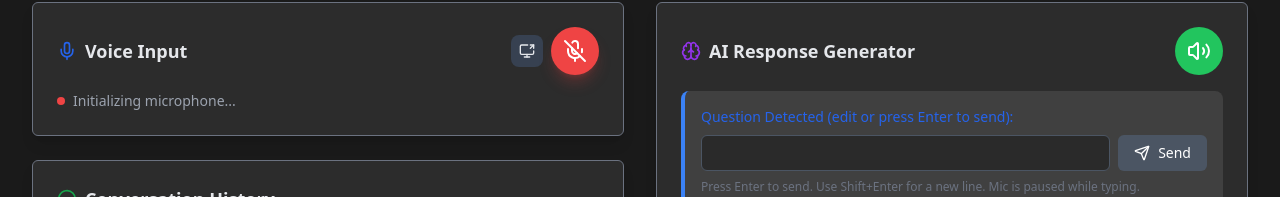
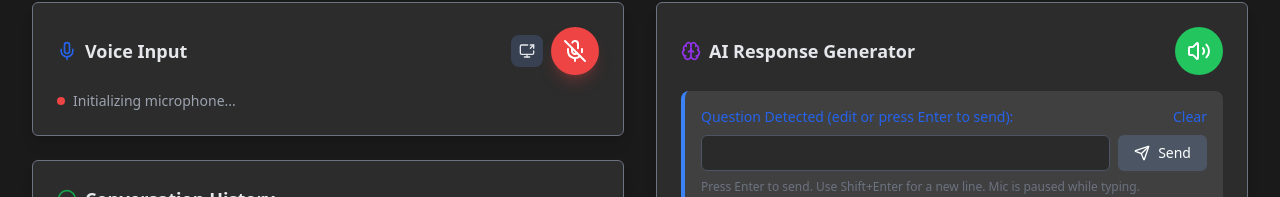
Before and after one commit to siriusblack-7c/Interview-with-chatGPT, a React (Vite) app: page / in a window 1280 px wide. Shown: the part 115-312 px from the top of the page. Built offline with nearby package versions, Linux system fonts and the light colour scheme; no server answers.

Commit message:
v1.12(add type area for question)

```diff
--- a/src/components/ResponseGenerator.tsx
+++ b/src/components/ResponseGenerator.tsx
@@ -126,6 +126,17 @@ export default function ResponseGenerator({
         setTypedQuestion('');
     };
 
+    const clearTypedQuestion = () => {
+        setTypedQuestion('');
+        setTimeout(() => {
+            detectedInputRef.current?.focus();
+            handleFocusInput();
+            autoResizeDetectedInput();
+            stopListening?.();
+            setSystemListening?.(false);
+        }, 0);
+    };
+
     return (
         <div className="bg-[#2c2c2c] rounded-md shadow-lg border border-gray-500 p-6">
             <div className="flex items-center justify-between mb-4">
@@ -151,7 +162,14 @@ export default function ResponseGenerator({
             </div>
 
             <div className="mb-4 p-4 bg-[#404040] rounded-lg border-l-4 border-blue-500">
-                <p className="text-sm text-blue-600 font-medium mb-2">Question Detected (edit or press Enter to send):</p>
+                <div className="flex items-center justify-between">
+                    <p className="text-sm text-blue-600 font-medium mb-2">Question Detected (edit or press Enter to send):</p>
+                    <div className="flex items-center gap-2">
+                        <button className="text-sm text-blue-600 font-medium mb-2" onClick={clearTypedQuestion}>
+                            Clear
+                        </button>
+                    </div>
+                </div>
                 <div className="flex items-end gap-2">
                     <textarea
                         value={typedQuestion}
```
